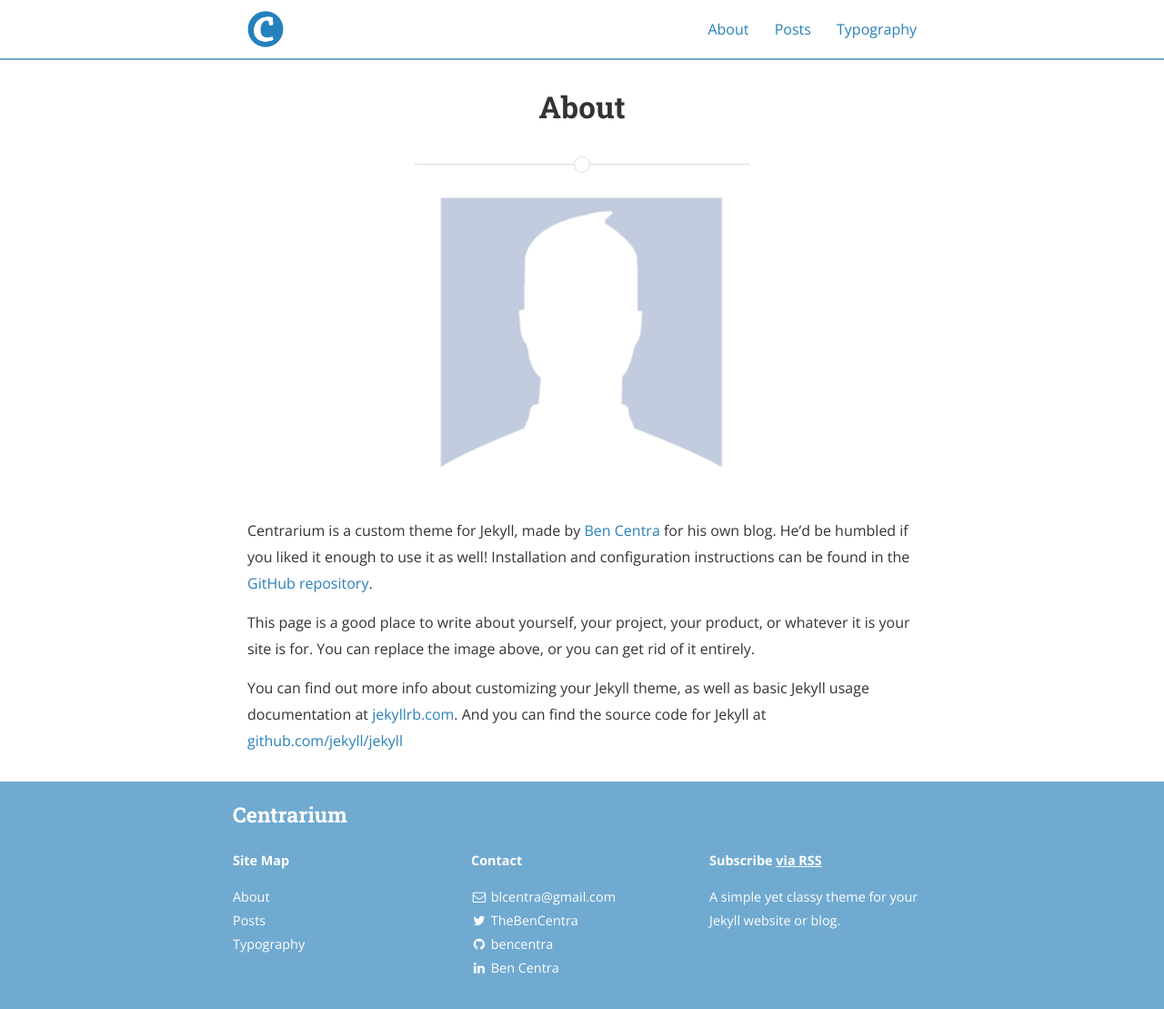
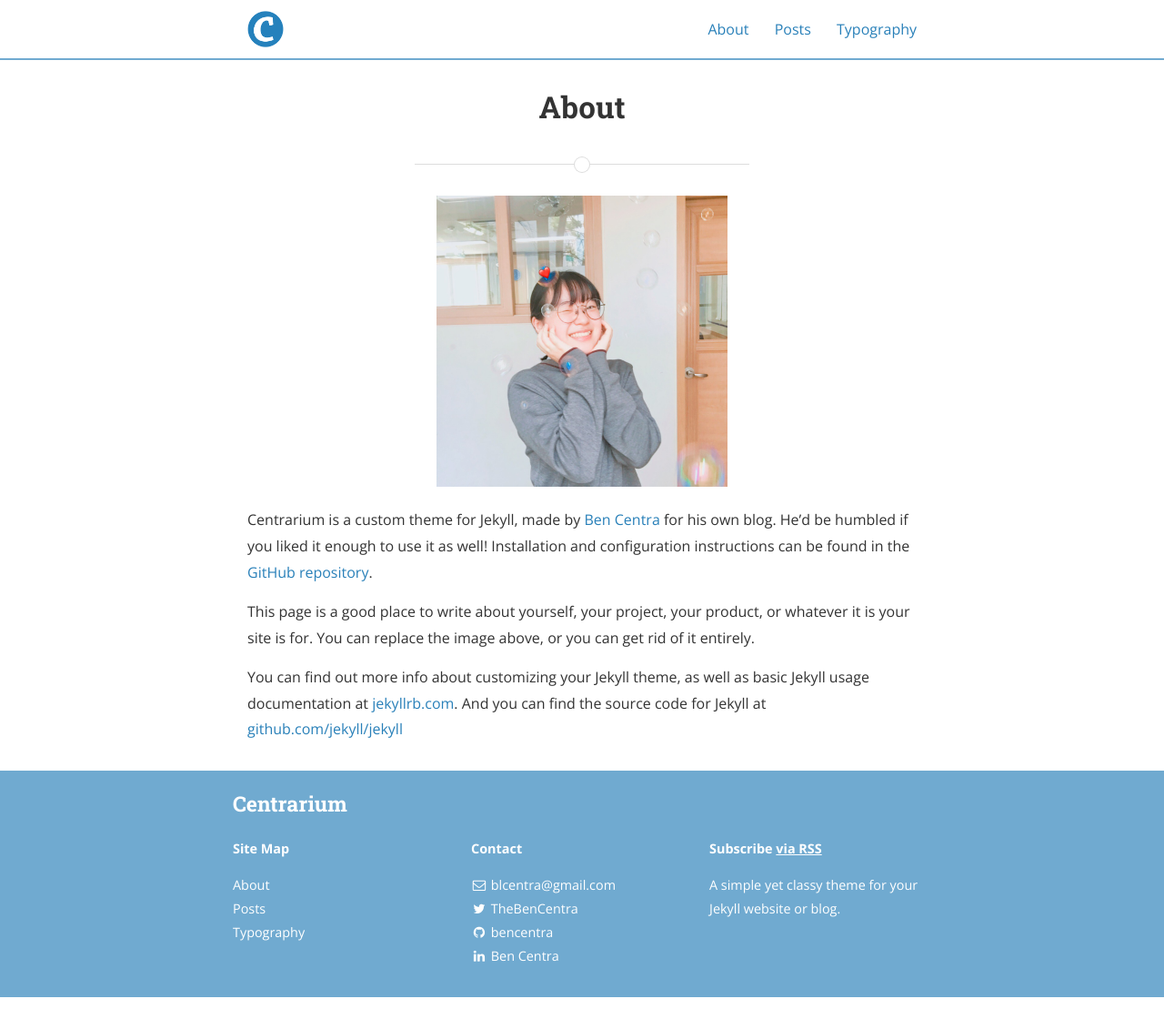
Before and after one commit to wishJinit/wishJinit.github.io, a Jekyll site: the page built from about.md, in a window 1280 px wide. Shown: the whole page at 91% size. Built offline with Jekyll 4.4.1, drawn with Linux system fonts in a browser that asks for light colours; nearby versions of some CDN libraries.

Commit message:
2019-07-30 : Modify about.md

```diff
--- a/about.md
+++ b/about.md
@@ -4,7 +4,7 @@ title: About
 permalink: /about/
 ---
 
-<img src="{{ site.baseurl }}/assets/profile-placeholder.gif" title="Profile Picture" class="profile">
+<img src="{{ site.baseurl }}/assets/profile-wishJinit.JPG" title="Profile Picture" class="profile">
 
 Centrarium is a custom theme for Jekyll, made by [Ben Centra][bencentra] for his own blog. He'd be humbled if you liked it enough to use it as well! Installation and configuration instructions can be found in the [GitHub repository](https://github.com/bencentra/centrarium).
 
```
Also changed, not shown: assets/profile-wishJinit.JPG (added).
